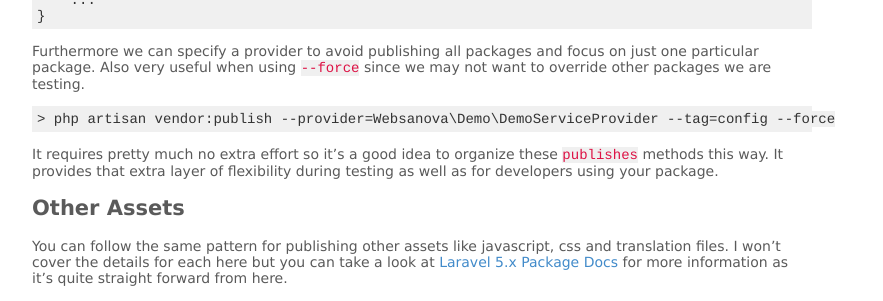
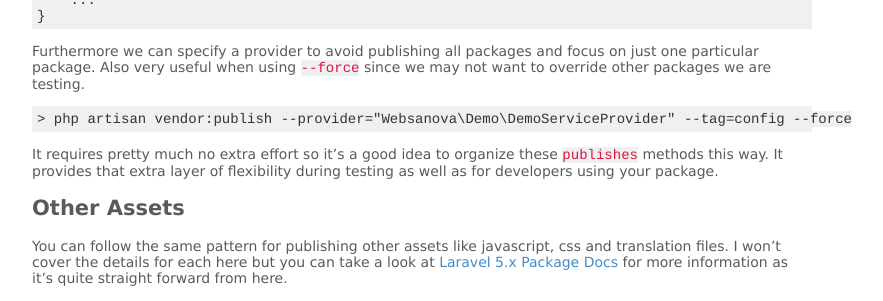
Before and after one commit to websanova/websanova.github.io, a Jekyll site: the page built from _posts/2015-08-27-creating-a-new-package-in-laravel-5-part-3-config-and-asset-publishing.md, in a window 1280 px wide and 900 px high, scrolled down 1934 px. Shown: the part 345-646 px from the top of the window, without its empty margins (218-1101 px from the left). Built offline with Jekyll 4.4.1, drawn with Linux system fonts in a browser that asks for light colours; comment, search, counter and statistics services are not loaded.

```diff
--- a/_posts/2015-08-27-creating-a-new-package-in-laravel-5-part-3-config-and-asset-publishing.md
+++ b/_posts/2015-08-27-creating-a-new-package-in-laravel-5-part-3-config-and-asset-publishing.md
@@ -132,7 +132,7 @@ public function boot()
 Furthermore we can specify a provider to avoid publishing all packages and focus on just one particular package. Also very useful when using `--force` since we may not want to override other packages we are testing.
 
 ~~~
-> php artisan vendor:publish --provider=Websanova\Demo\DemoServiceProvider --tag=config --force
+> php artisan vendor:publish --provider="Websanova\Demo\DemoServiceProvider" --tag=config --force
 ~~~
 
 It requires pretty much no extra effort so it's a good idea to organize these `publishes` methods this way. It provides that extra layer of flexibility during testing as well as for developers using your package.
```
Also changed, not shown: other parts of _posts/2015-08-27-creating-a-new-package-in-laravel-5-part-3-config-and-asset-publishing.md (+1 -1 lines), _posts/2015-14-18-creating-a-new-package-in-laravel-5-part-6-misc.md (+1 -1 lines).
